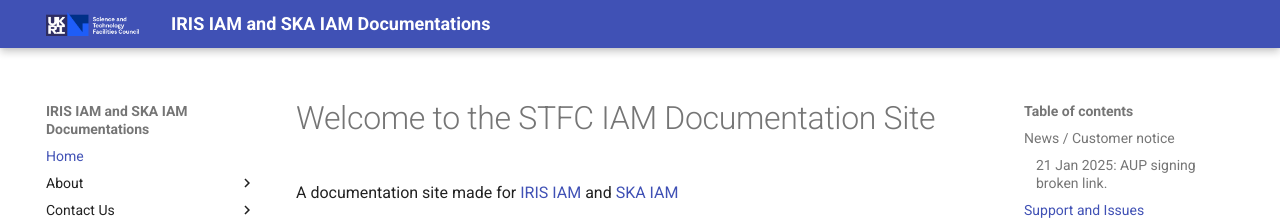
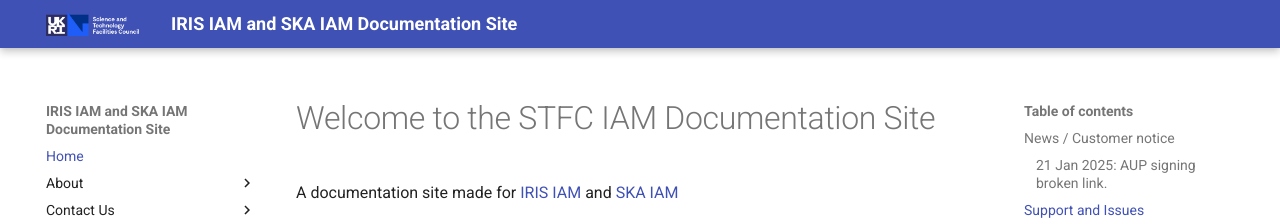
Before and after one commit to stfc/IAM-Docs, an MkDocs documentation site: the page built from docs/index.md, in a window 1280 px wide. Shown: the top 224 px of the page. Built offline with MkDocs 1.6.1 and Material for MkDocs 9.7.7, drawn with Linux system fonts in a browser that asks for light colours.

Commit message:
Update mkdocs.yml
Updated pluralisation of documentation

```diff
--- a/mkdocs.yml
+++ b/mkdocs.yml
@@ -1,4 +1,4 @@
-site_name: IRIS IAM and SKA IAM Documentations
+site_name: IRIS IAM and SKA IAM Documentation Site
 nav:
   - Home: index.md
   - About:
```
